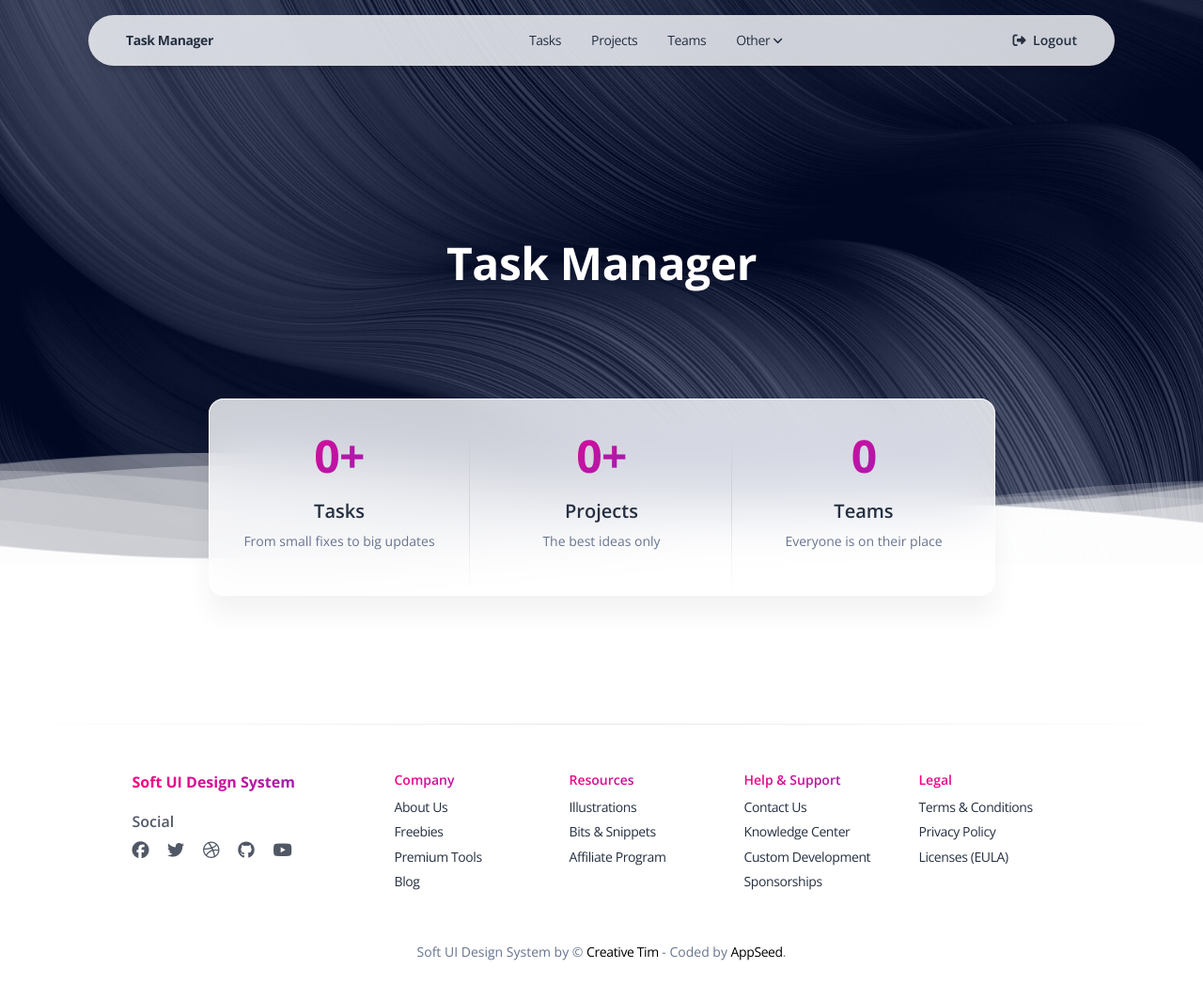
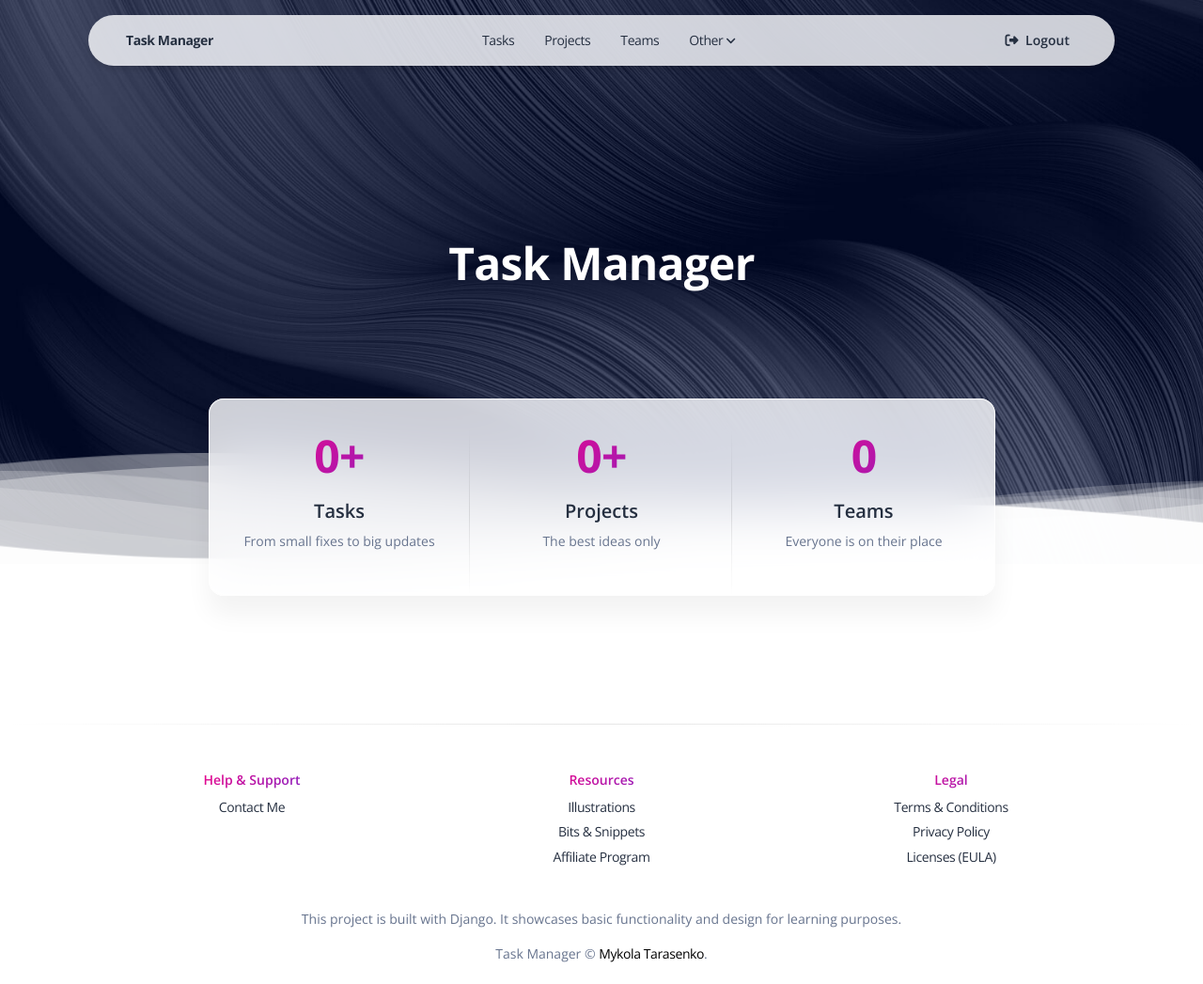
Before and after one commit to mykola-tarasenko/task-manager, a Django app: page / in a window 1280 px wide. Shown: the whole page at 94% size. After the commit the page ends 1024 px from the top, so only its background shows below. Run offline with Django 5.2, Linux system fonts and the light colour scheme; the visitor is signed in with stand-in values (Sample User, id 1); data that the repository does not hold is empty; some libraries are stand-ins or nearby versions.

Commit message:
Update index.html, navigation.html & footer.html

```diff
--- a/templates/includes/footer.html
+++ b/templates/includes/footer.html
@@ -2,73 +2,23 @@
   <footer class="footer pt-5 mt-5">
     <hr class="horizontal dark mb-5">
     <div class="container">
-      <div class=" row">
-        <div class="col-md-3 mb-4 ms-auto">
+      <div class="row text-center">
+        <div class="col-md-2 col-sm-6 col-6 mb-4 mx-auto">
           <div>
-            <h6 class="text-gradient text-primary font-weight-bolder">Soft UI Design System</h6>
-          </div>
-          <div>
-            <h6 class="mt-3 mb-2 opacity-8">Social</h6>
-            <ul class="d-flex flex-row ms-n3 nav">
+            <h6 class="text-gradient text-primary text-sm">Help & Support</h6>
+            <ul class="flex-column nav">
               <li class="nav-item">
-                <a class="nav-link pe-1" href="https://www.facebook.com/CreativeTim/" target="_blank">
-                  <i class="fab fa-facebook text-lg opacity-8"></i>
-                </a>
-              </li>
-              <li class="nav-item">
-                <a class="nav-link pe-1" href="https://twitter.com/creativetim" target="_blank">
-                  <i class="fab fa-twitter text-lg opacity-8"></i>
-                </a>
-              </li>
-              <li class="nav-item">
-                <a class="nav-link pe-1" href="https://dribbble.com/creativetim" target="_blank">
-                  <i class="fab fa-dribbble text-lg opacity-8"></i>
-                </a>
-              </li>
-              <li class="nav-item">
-                <a class="nav-link pe-1" href="https://github.com/creativetimofficial" target="_blank">
-                  <i class="fab fa-github text-lg opacity-8"></i>
-                </a>
-              </li>
-              <li class="nav-item">
-                <a class="nav-link pe-1" href="https://www.youtube.com/channel/UCVyTG4sCw-rOvB9oHkzZD1w" target="_blank">
-                  <i class="fab fa-youtube text-lg opacity-8"></i>
+                <a class="nav-link" href="mailto:mykola.tarasenko23@gmail.com" target="_blank">
+                  Contact Me
                 </a>
               </li>
             </ul>
           </div>
         </div>
-        <div class="col-md-2 col-sm-6 col-6 mb-4">
-          <div>
-            <h6 class="text-gradient text-primary text-sm">Company</h6>
-            <ul class="flex-column ms-n3 nav">
-              <li class="nav-item">
-                <a class="nav-link" href="https://www.creative-tim.com/presentation" target="_blank">
-                  About Us
-                </a>
-              </li>
-              <li class="nav-item">
-                <a class="nav-link" href="https://www.creative-tim.com/templates/free" target="_blank">
-                  Freebies
-                </a>
-              </li>
-              <li class="nav-item">
-                <a class="nav-link" href="https://www.creative-tim.com/templates/premium" target="_blank">
-                  Premium Tools
-                </a>
-              </li>
-              <li class="nav-item">
-                <a class="nav-link" href="https://www.creative-tim.com/blog" target="_blank">
-                  Blog
-                </a>
-              </li>
-            </ul>
-          </div>
-        </div>
-        <div class="col-md-2 col-sm-6 col-6 mb-4">
+        <div class="col-md-2 col-sm-6 col-6 mb-4 mx-auto">
           <div>
             <h6 class="text-gradient text-primary text-sm">Resources</h6>
-            <ul class="flex-column ms-n3 nav">
+            <ul class="flex-column nav">
               <li class="nav-item">
                 <a class="nav-link" href="https://iradesign.io/" target="_blank">
                   Illustrations
@@ -87,49 +37,22 @@
             </ul>
           </div>
         </div>
-        <div class="col-md-2 col-sm-6 col-6 mb-4">
-          <div>
-            <h6 class="text-gradient text-primary text-sm">Help & Support</h6>
-            <ul class="flex-column ms-n3 nav">
-              <li class="nav-item">
-                <a class="nav-link" href="https://www.creative-tim.com/contact-us" target="_blank">
-                  Contact Us
-                </a>
-              </li>
-              <li class="nav-item">
-                <a class="nav-link" href="https://www.creative-tim.com/knowledge-center" target="_blank">
-                  Knowledge Center
-                </a>
-              </li>
-              <li class="nav-item">
-                <a class="nav-link" href="https://services.creative-tim.com/?ref=ct-soft-ui-footer" target="_blank">
-                  Custom Development
-                </a>
-              </li>
-              <li class="nav-item">
-                <a class="nav-link" href="https://www.creative-tim.com/sponsorships" target="_blank">
-                  Sponsorships
-                </a>
-              </li>
-            </ul>
-          </div>
-        </div>
-        <div class="col-md-2 col-sm-6 col-6 mb-4 me-auto">
+        <div class="col-md-2 col-sm-6 col-6 mb-4 mx-auto">
           <div>
             <h6 class="text-gradient text-primary text-sm">Legal</h6>
-            <ul class="flex-column ms-n3 nav">
+            <ul class="flex-column nav">
               <li class="nav-item">
-                <a class="nav-link" href="https://www.creative-tim.com/terms" target="_blank">
+                <a class="nav-link" href="#">
                   Terms & Conditions
                 </a>
               </li>
               <li class="nav-item">
-                <a class="nav-link" href="https://www.creative-tim.com/privacy" target="_blank">
+                <a class="nav-link" href="#">
                   Privacy Policy
                 </a>
               </li>
               <li class="nav-item">
-                <a class="nav-link" href="https://www.creative-tim.com/license" target="_blank">
+                <a class="nav-link" href="#">
                   Licenses (EULA)
                 </a>
               </li>
@@ -138,9 +61,11 @@
         </div>
         <div class="col-12">
           <div class="text-center">
-            <p class="my-4 text-sm">
-              Soft UI Design System by &copy; <a target="_blank" href="https://bit.ly/3fKQZaL" target="_blank">Creative Tim</a>
-              - Coded by <a target="_blank" href="https://appseed.us" target="_blank">AppSeed</a>.
+            <p class="my-3 text-sm">
+              This project is built with Django. It showcases basic functionality and design for learning purposes.
+            </p>
+            <p class="my-3 text-sm">
+              Task Manager &copy; <a target="_blank" href="https://github.com/mykola-tarasenko" target="_blank">Mykola Tarasenko</a>.
             </p>
           </div>
         </div>
--- a/templates/includes/navigation.html
+++ b/templates/includes/navigation.html
@@ -1,8 +1,7 @@
-
 <div class="container position-sticky z-index-sticky top-0">
   <div class="row">
     <div class="col-12">
-        <nav class="navbar navbar-expand-lg  blur blur-rounded top-0 z-index-fixed shadow position-absolute my-3 py-2 start-0 end-0 mx-4">
+      <nav class="navbar navbar-expand-lg blur blur-rounded top-0 z-index-fixed shadow position-absolute my-3 py-2 start-0 end-0 mx-4">
         <div class="container-fluid">
           <a class="navbar-brand font-weight-bolder ms-sm-3"
              href="/" rel="tooltip" title="Designed and Coded by Creative Tim" data-placement="bottom">
@@ -16,7 +15,10 @@
             </span>
           </button>
           <div class="collapse navbar-collapse pt-3 pb-2 py-lg-0" id="navigation">
-              <ul class="navbar-nav navbar-nav-hover ms-lg-12 ps-lg-5 w-100">
+            <!-- Wrapper for centering and logout -->
+            <div class="d-flex w-100 align-items-center">
+              <!-- Centered Navigation -->
+              <ul class="navbar-nav navbar-nav-hover mx-auto">
                 <li class="nav-item dropdown dropdown-hover mx-2">
                   <a href="{% url 'tasks:task-list' %}" class="nav-link ps-2 d-flex justify-content-between cursor-pointer align-items-center" aria-expanded="false">
                     Tasks
@@ -64,8 +66,8 @@
                     </div>
                   </ul>
                 </li>
-<!--                <li class="list-group-item"><a href="{% url 'tasks:worker-detail' pk=user.id %}">{{ user }}</a></li>-->
-                <li class="nav-item ms-lg-auto">
+              </ul>
+              <!-- Logout Button Aligned Right -->
               <form action="{% url 'logout' %}" method="POST" class="d-inline">
                 {% csrf_token %}
                 <button type="submit" class="nav-link nav-link-icon me-2" style="background: none; border: none;">
@@ -73,8 +75,7 @@
                   <p class="d-inline text-sm z-index-1 font-weight-bold" data-bs-toggle="tooltip" data-bs-placement="bottom" title="Logout">Logout</p>
                 </button>
               </form>
-                </li>
-              </ul>
+            </div>
           </div>
         </div>
       </nav>
--- a/templates/tasks/index.html
+++ b/templates/tasks/index.html
@@ -10,8 +10,7 @@
         <div class="row">
           <div class="col-lg-7 text-center mx-auto">
             <h1 class="text-white pt-3 mt-n5">
-              <a class="text-white" target="_blank"
-                 href="https://appseed.us/ui-kit/soft-ui-design-system">Task Manager</a>
+              Task Manager
             </h1>
           </div>
         </div>
```
Lines whose indentation alone changed are shown as unchanged.
